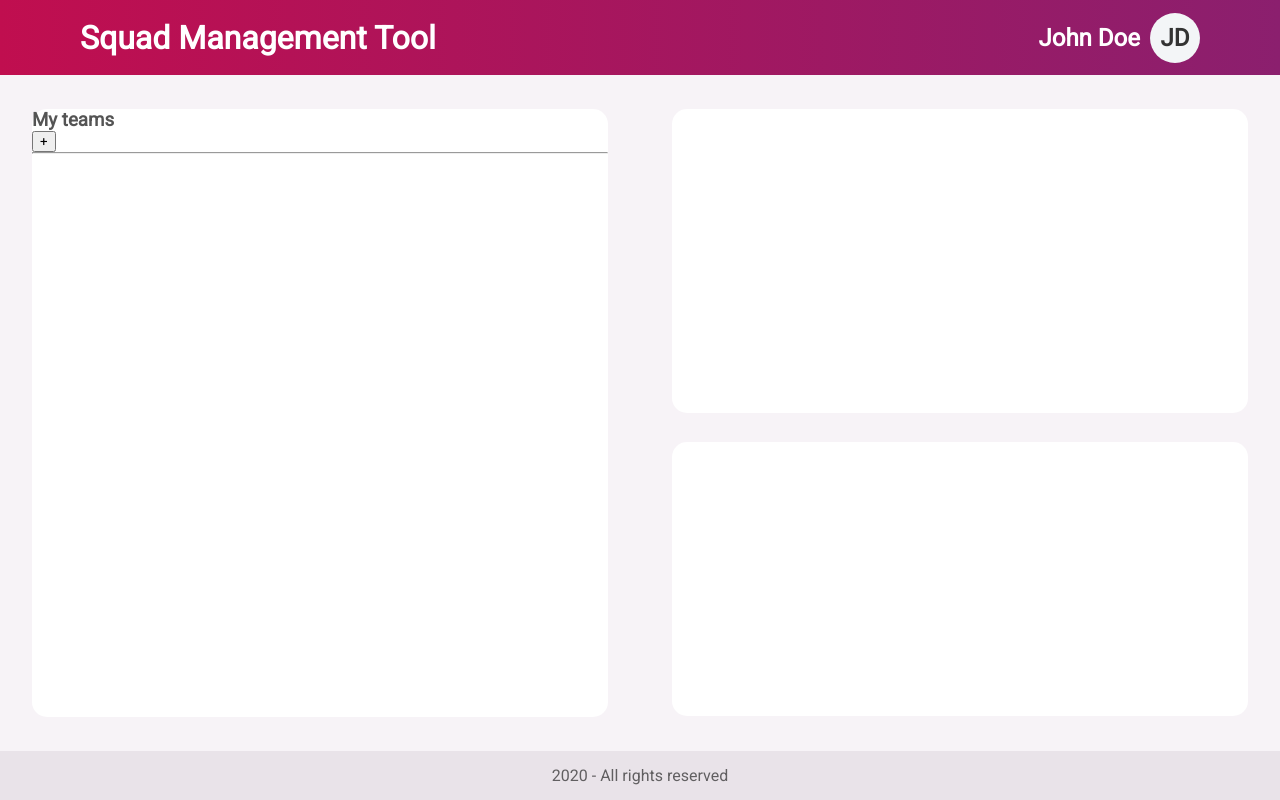
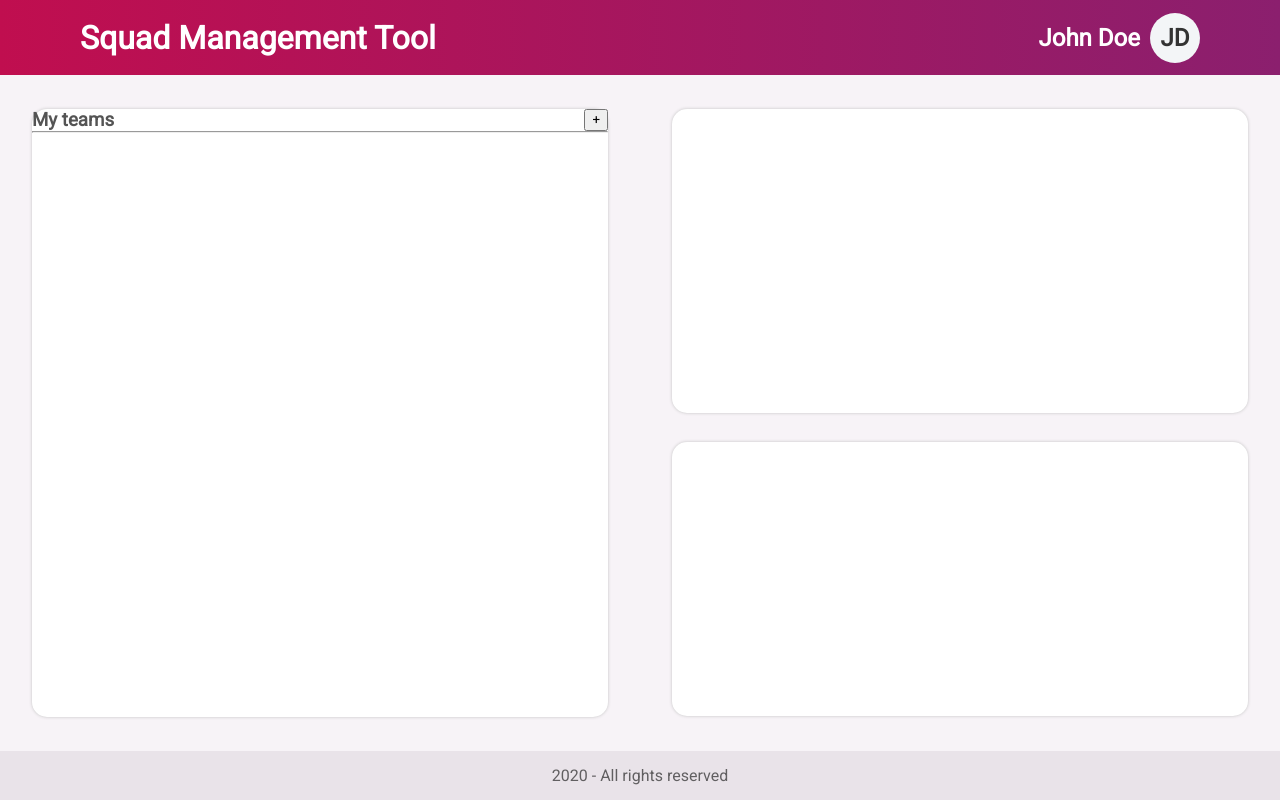
Before and after one commit to tarfao/venturus_teste, a React (Create React App) app: page / in a window 1280 px wide. Built offline with nearby package versions, Linux system fonts and the light colour scheme.

Commit message:
adicionando sombreado

```diff
--- a/src/index.css
+++ b/src/index.css
@@ -62,6 +62,7 @@ body {
   height: 90%;
   background-color: #fff;
   border-radius: 15px;
+  box-shadow: 0 0 0.2em #c1c1c1;
 }
 
 .top5-most-less-picked-container{
@@ -75,6 +76,7 @@ body {
   width: 100%;
   height: 50%;
   border-radius: inherit;
+  box-shadow: 0 0 0.2em #c1c1c1;
 }
 
 .moss-less-picked-container{
@@ -83,4 +85,10 @@ body {
   height: 45%;
   border-radius: inherit;
   margin-top: 5%;
+  box-shadow: 0 0 0.2em #c1c1c1;
 }
+
+.header-my-teams{
+  display: flex;
+  justify-content: space-between;
+}
```
